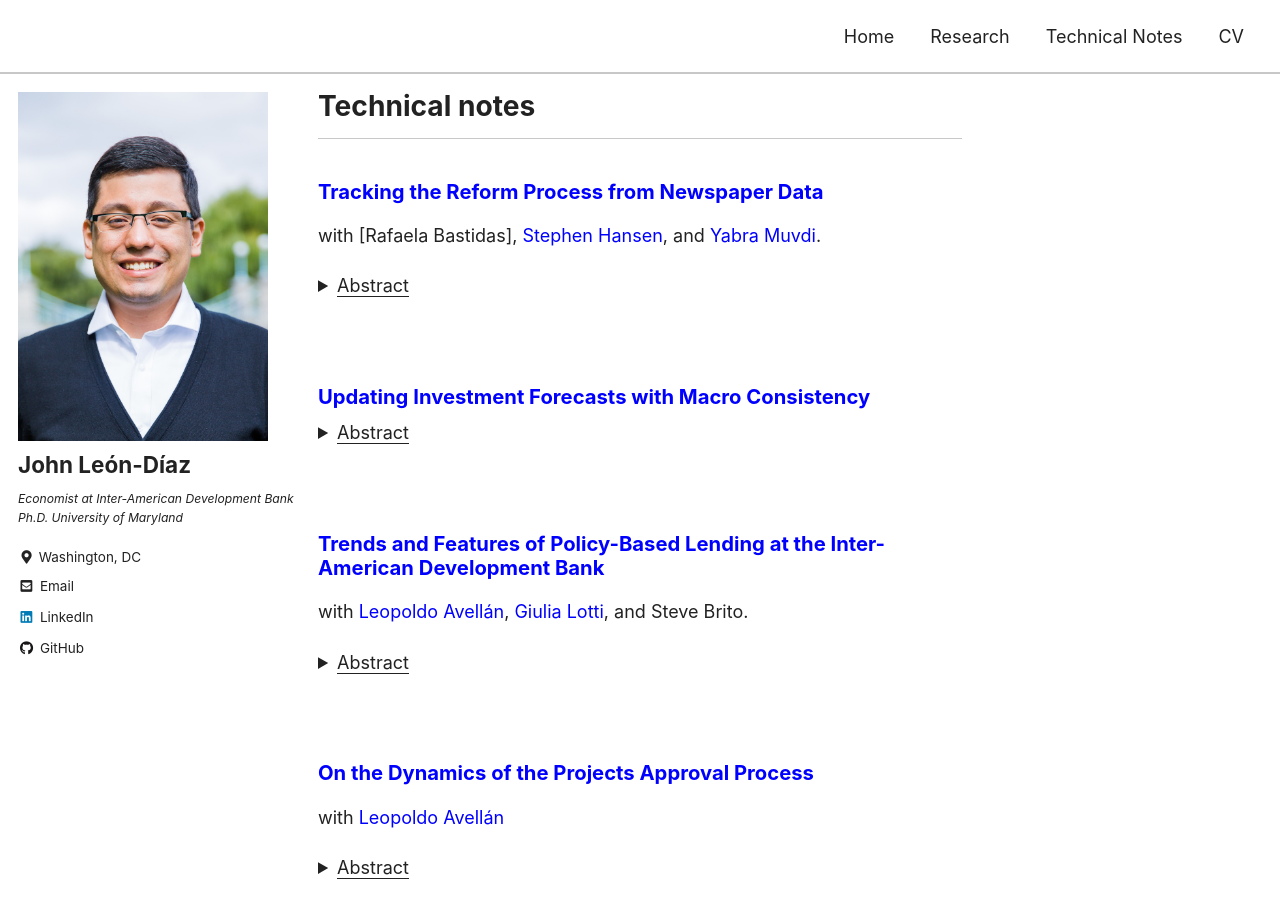
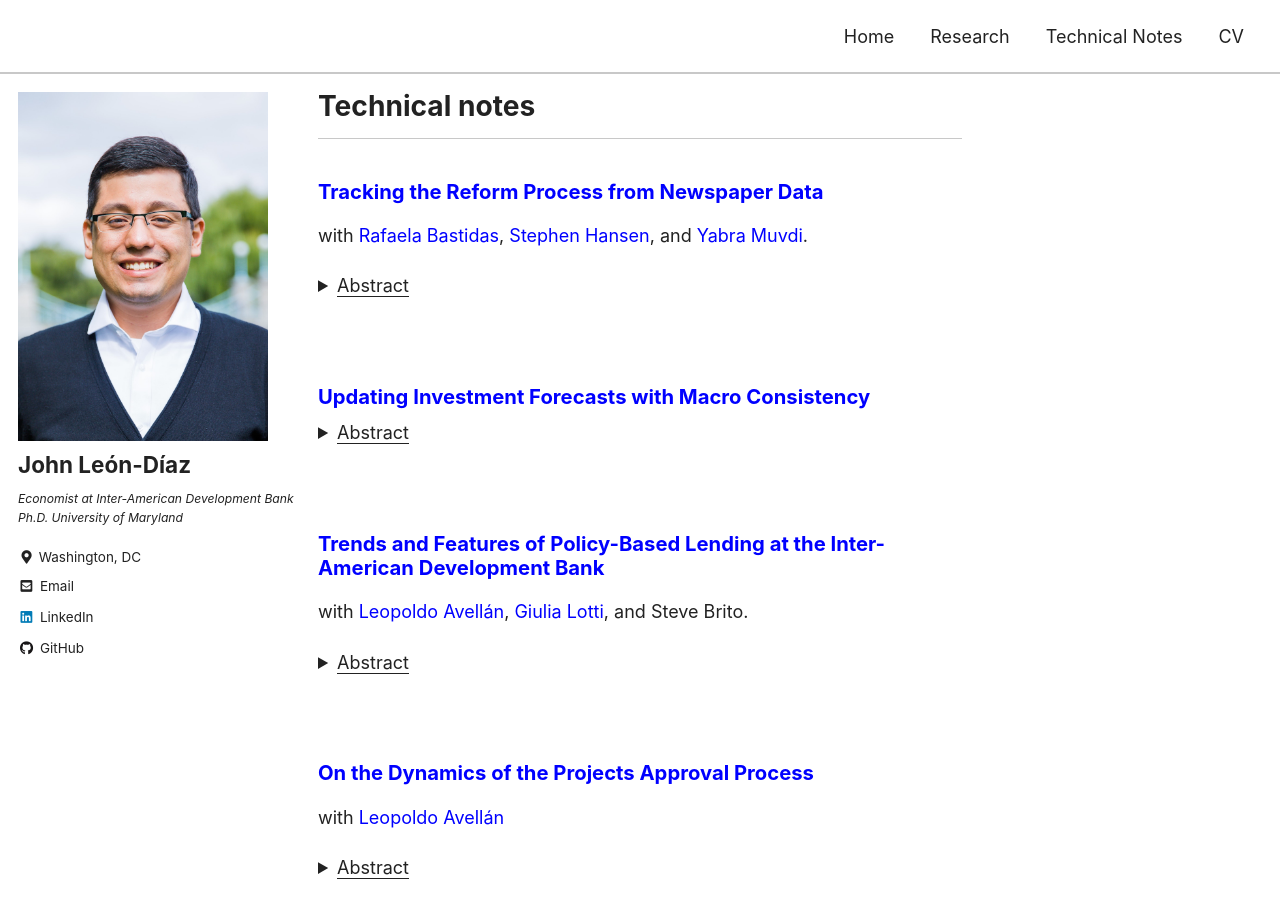
Before and after one commit to jleondia/jleondia.github.io, a Jekyll site: the page built from _pages/technical_notes.md, in a window 1280 px wide and 900 px high. Built offline with Jekyll 4.4.1, drawn with Linux system fonts in a browser that asks for light colours; cached includes are drawn as plain includes; part of the change alters nothing that is shown.

```diff
--- a/_pages/technical_notes.md
+++ b/_pages/technical_notes.md
@@ -9,7 +9,7 @@ comments: false
 ***
 
 ### [Tracking the Reform Process from Newspaper Data](https://publications.iadb.org/en/tracking-reform-process-newspaper-data)
-with [Rafaela Bastidas], [Stephen Hansen](https://sekhansen.github.io/), and [Yabra Muvdi](https://yabramuvdi.github.io/).
+with [Rafaela Bastidas](https://rafaelabastidas.github.io), [Stephen Hansen](https://sekhansen.github.io/), and [Yabra Muvdi](https://yabramuvdi.github.io/).
 
 <details>
     <summary><u>Abstract</u></summary><p>
```
